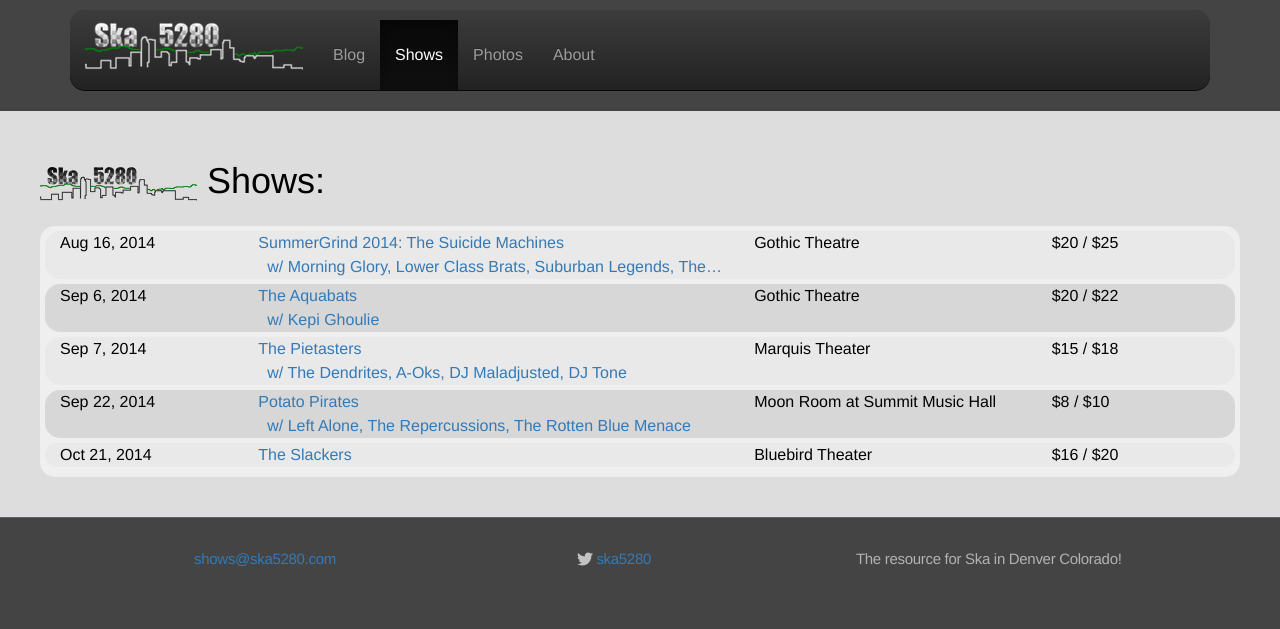
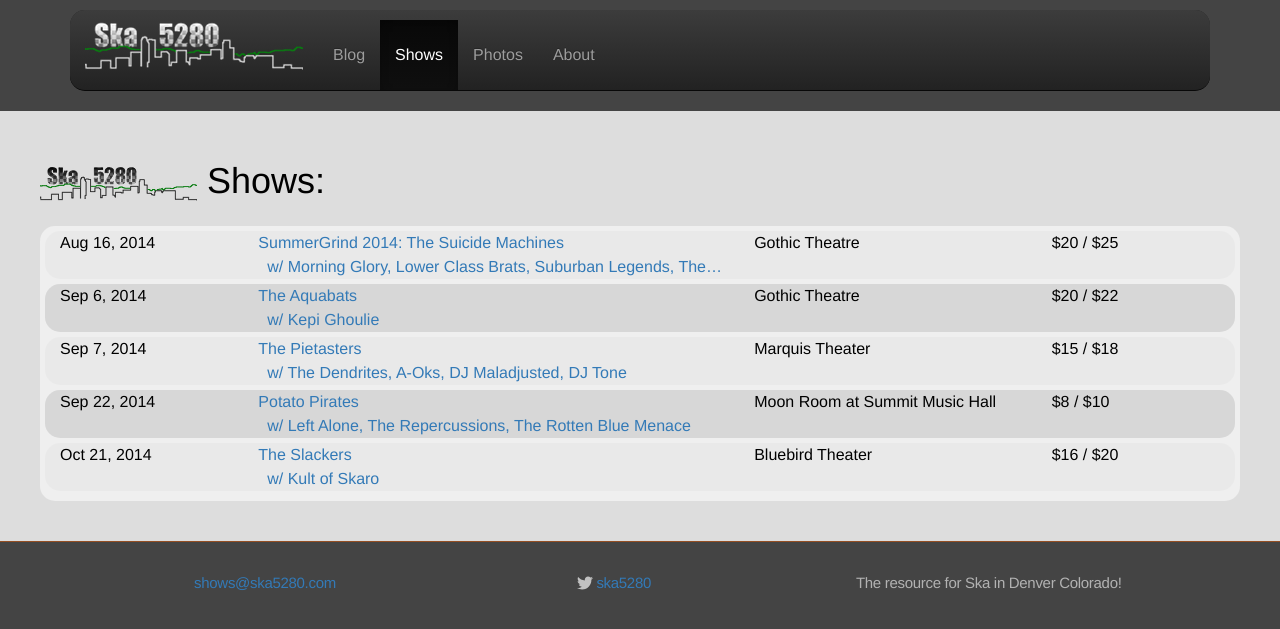
Before and after one commit to ska5280/website, a Jekyll site: the page built from shows.md, in a window 1280 px wide. Shown: the top 629 px of the page. Built offline with Jekyll 4.4.1, drawn with Linux system fonts in a browser that asks for light colours; nearby versions of some CDN libraries.

Commit message:
Add Kult of Skaro as an opener

```diff
--- a/_posts/shows/2014-10-21-Slackers-Bluebird.md
+++ b/_posts/shows/2014-10-21-Slackers-Bluebird.md
@@ -5,7 +5,7 @@
 
 show:
   venue: Bluebird Theater
-  bands: The Slackers
+  bands: The Slackers, Kult of Skaro
   doors: 2014-10-21 19:00
   show_time: 2014-10-21 20:00
   ages: 16 & Over
```
